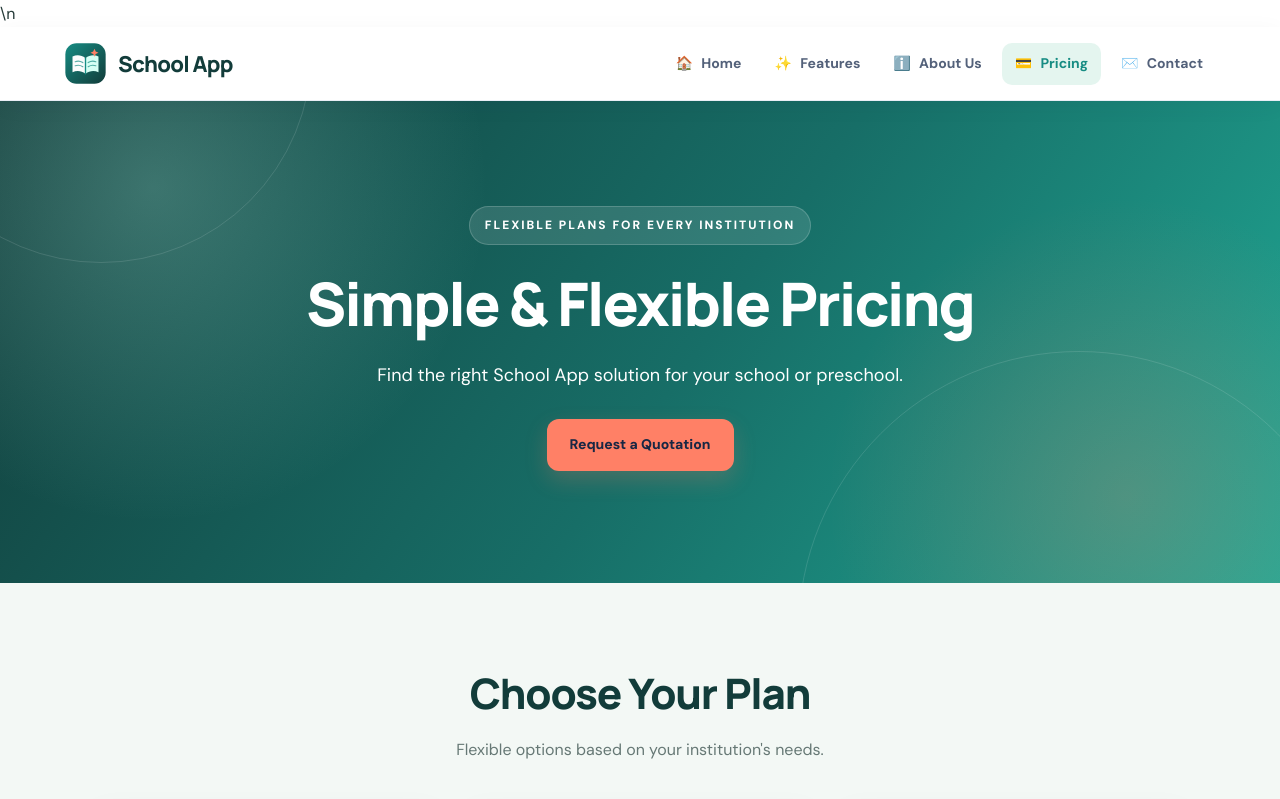
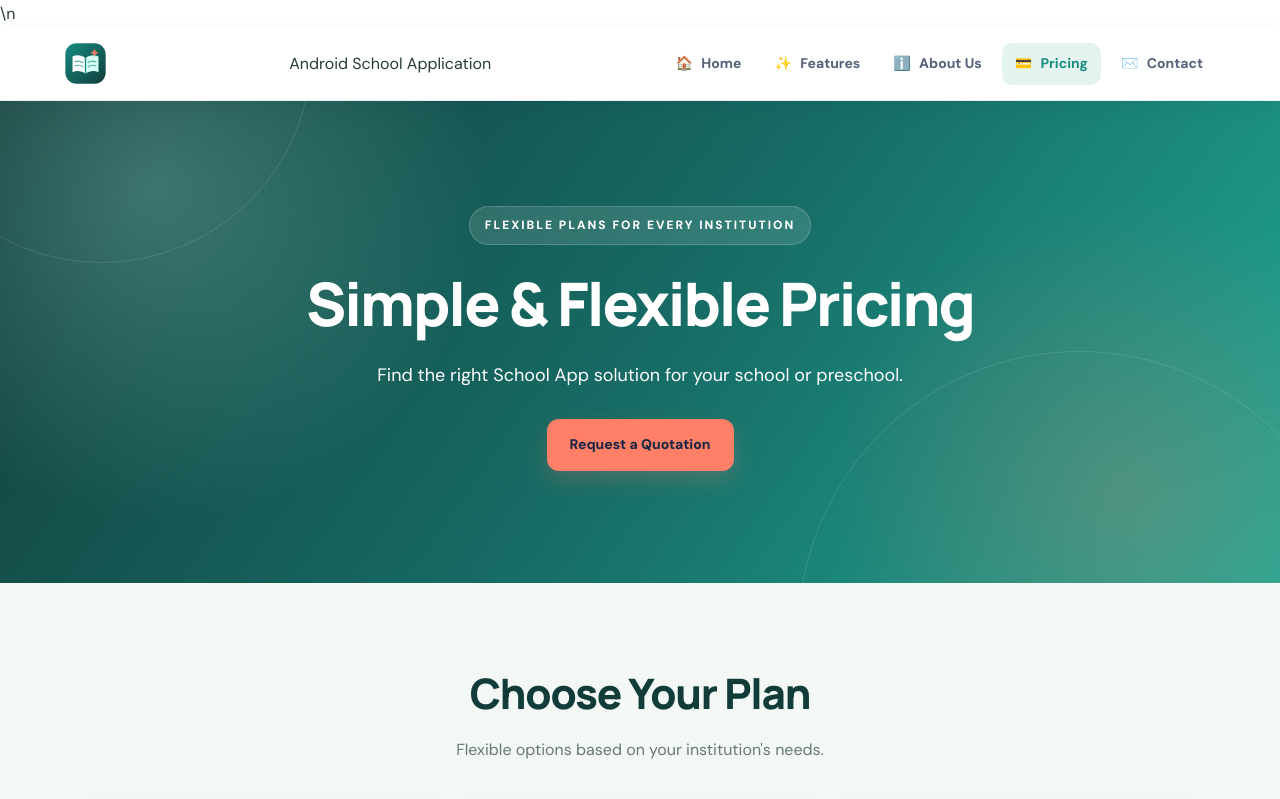
Before and after one commit to pardeepdhiman1976/school-app-website, a plain HTML site: page pricing.html in a window 1280 px wide. Shown: the top 799 px of the page. Drawn offline with Linux system fonts and the light colour scheme.

Commit message:
Update title and header for Android School App

```diff
--- a/pricing.html
+++ b/pricing.html
@@ -5,7 +5,7 @@
     <meta charset="UTF-8">
     <meta name="viewport" content="width=device-width, initial-scale=1.0">
 
-    <title>Pricing |  School App</title>
+    <title>Pricing |  Android School Application</title>
 
     <meta name="description" content="Explore flexible School App plans for schools and preschools. Request a personalised quotation.">
 
@@ -15,7 +15,7 @@
 <body>
 
 <header>
-    <a class="brand" href="index.html" aria-label="School App home"><img src="logo.svg" alt=""><h1>School App</h1></a>
+    <a class="brand" href="index.html" aria-label="School App home"><img src="logo.svg" alt=""><h1></h1></a>Android School Application
 <nav>
     <a href="index.html"><span class="nav-icon">🏠</span> Home</a>
     <a href="features.html"><span class="nav-icon">✨</span> Features</a>
```
